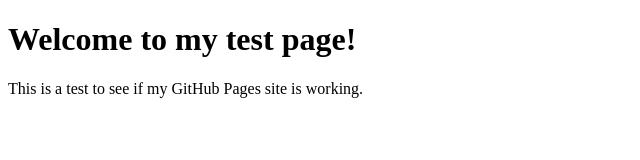
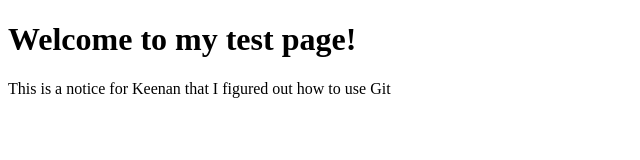
Before and after one commit to isaiah-stock/github.io, a plain HTML site: page index.html in a window 1280 px wide. Shown: the full height of the page, 0-640 px from the left. Drawn offline with Linux system fonts and the light colour scheme.

Commit message:
Here's my commit message

```diff
--- a/index.html
+++ b/index.html
@@ -8,6 +8,6 @@
 </head>
 <body>
     <h1>Welcome to my test page!</h1>
-    <p>This is a test to see if my GitHub Pages site is working.</p>
+    <p>This is a notice for Keenan that I figured out how to use Git</p>
 </body>
 </html>
```
